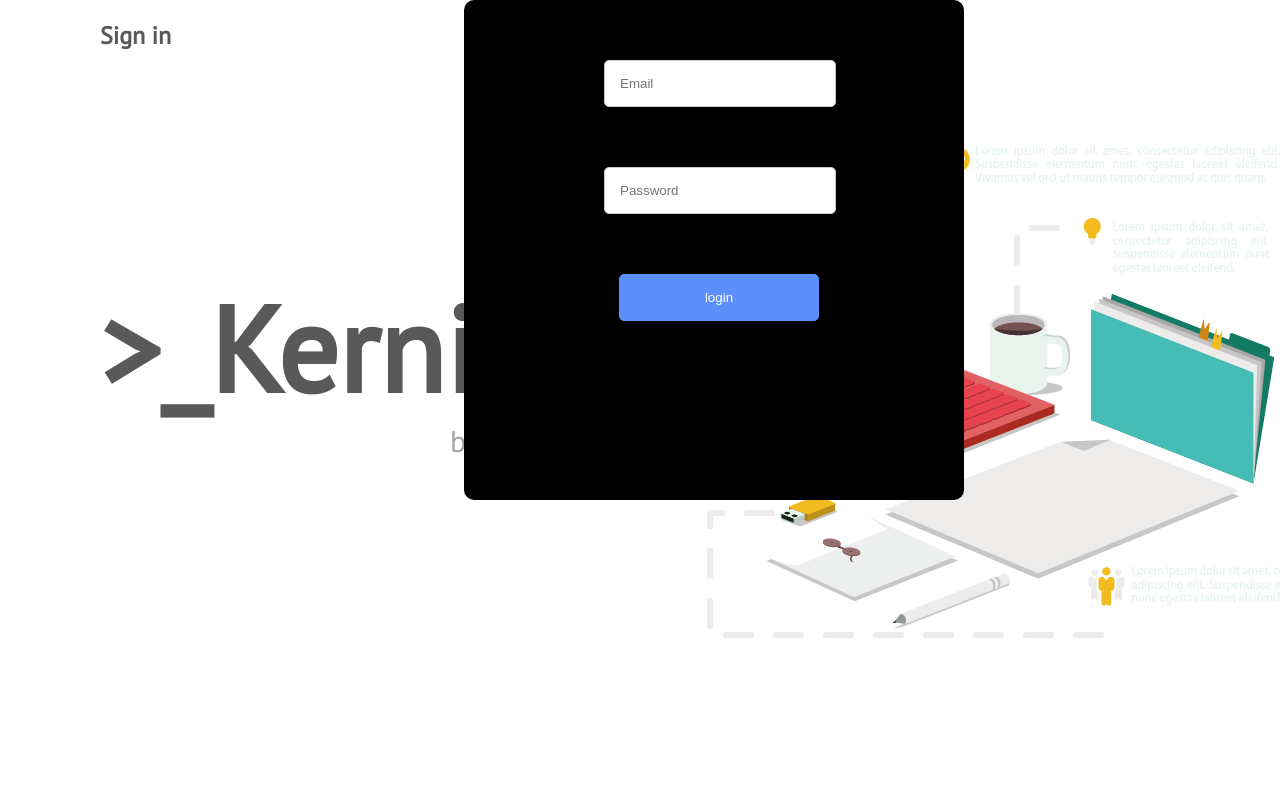
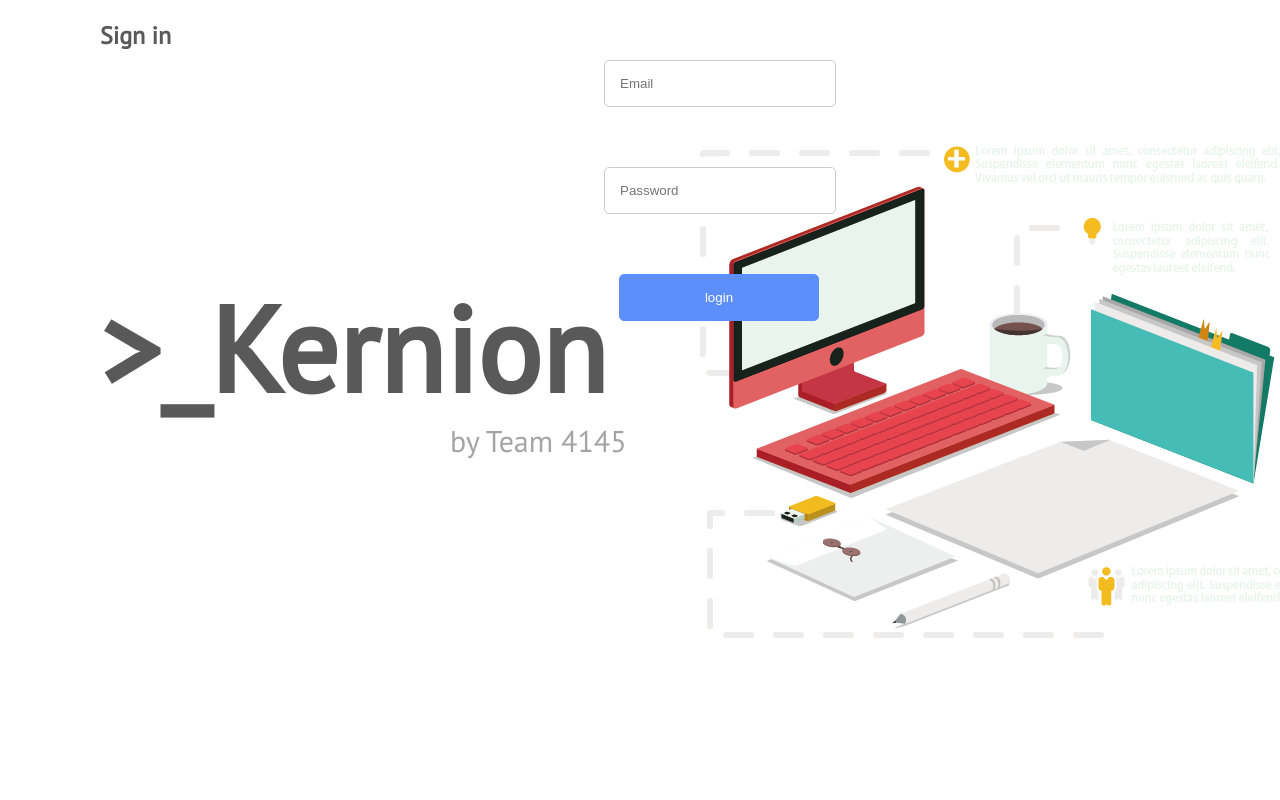
Before and after one commit to kernion-by-4145/Kernion, a plain HTML site: page index.html in a window 1280 px wide. Both pictures are taken after a click on the link "Sign in". Shown: the top 800 px of the page. Drawn offline with Linux system fonts and the light colour scheme; no server answers.

Commit message:
cool beans

```diff
--- a/css/style.css
+++ b/css/style.css
@@ -222,7 +222,7 @@ z-index: 200px;
     height: 500px;
     width: 500px;
     z-index: 99;
-    background-color: black;
+    background-color: #FF;
     display: none;
     filter: blur(0px);
     position: fixed;
```
